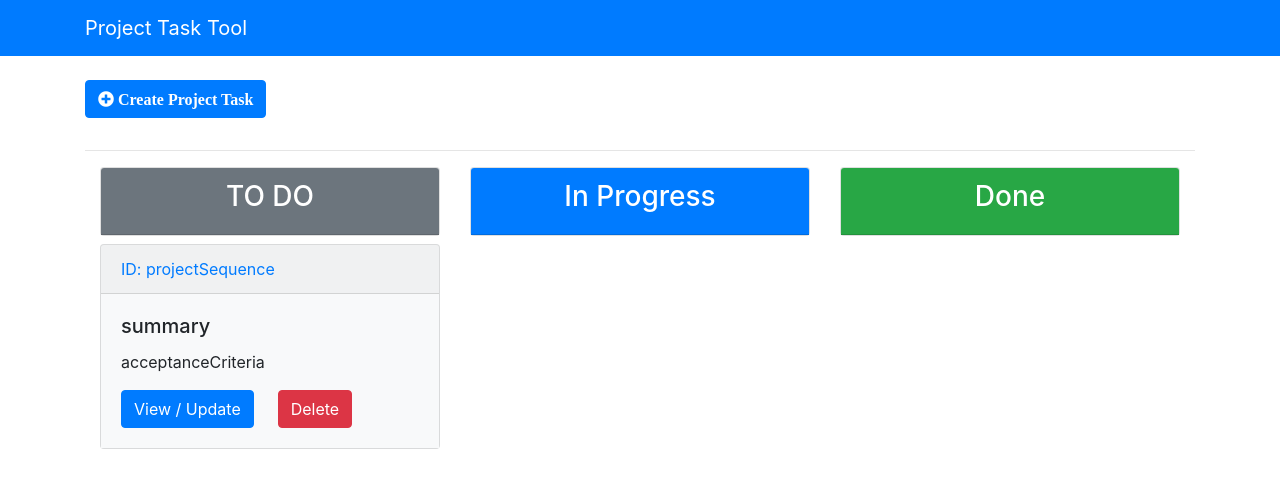
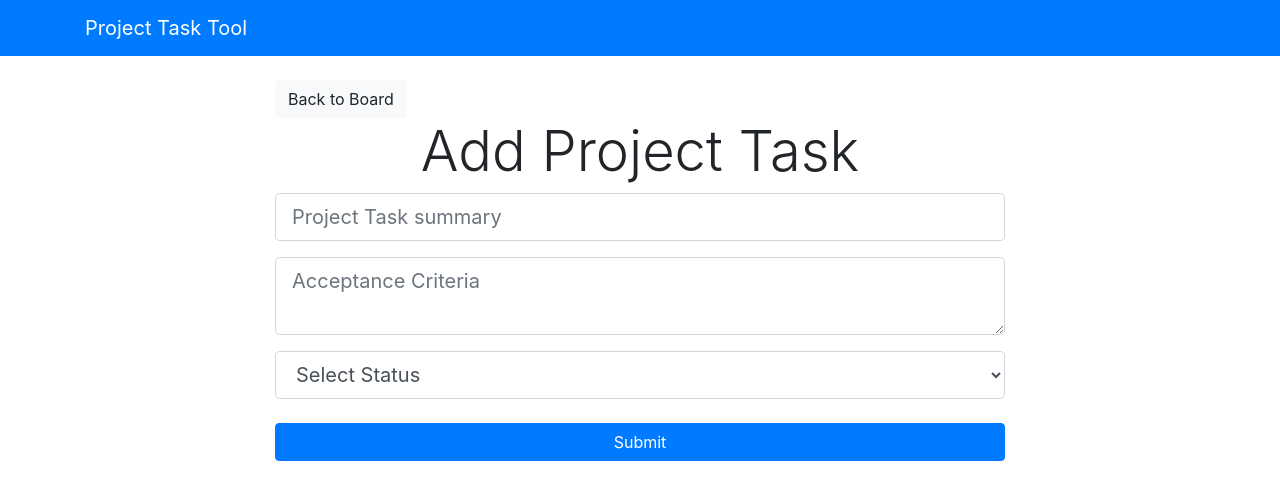
Before and after one commit to AgileIntYoutube/freeProjectBoardReactReduxFrontend, a React (Create React App) app: page /addProjectTask in a window 1280 px wide. Shown: the top 500 px of the page. Built offline with nearby package versions, Linux system fonts and the light colour scheme.

Commit message:
added forms

```diff
--- a/src/App.js
+++ b/src/App.js
@@ -4,14 +4,20 @@
 import "bootstrap/dist/css/bootstrap.min.css";
 import Navbar from "./components/Navbar";
 import ProjectBoard from "./components/ProjectBoard";
+import { BrowserRouter as Router, Route } from "react-router-dom";
+import AddProjectTask from "./components/AddProjectTask";
 
 class App extends Component {
   render() {
     return (
-      <div>
-        <Navbar />
-        <ProjectBoard />
-      </div>
+      <Router>
+        <div>
+          <Navbar />
+
+          <Route exact path="/" component={ProjectBoard} />
+          <Route exact path="/addProjectTask" component={AddProjectTask} />
+        </div>
+      </Router>
     );
   }
 }
--- /dev/null
+++ b/src/components/AddProjectTask.js
@@ -0,0 +1,54 @@
+import React, { Component } from "react";
+
+class AddProjectTask extends Component {
+  render() {
+    return (
+      <div className="addProjectTask">
+        <div className="container">
+          <div className="row">
+            <div className="col-md-8 m-auto">
+              <a href="/" className="btn btn-light">
+                Back to Board
+              </a>
+              <h4 className="display-4 text-center">Add Project Task</h4>
+              <form>
+                <div className="form-group">
+                  <input
+                    type="text"
+                    className="form-control form-control-lg"
+                    name="summary"
+                    placeholder="Project Task summary"
+                  />
+                </div>
+                <div className="form-group">
+                  <textarea
+                    className="form-control form-control-lg"
+                    placeholder="Acceptance Criteria"
+                    name="acceptanceCriteria"
+                  />
+                </div>
+                <div className="form-group">
+                  <select
+                    className="form-control form-control-lg"
+                    name="status"
+                  >
+                    <option value="">Select Status</option>
+                    <option value="TO_DO">TO DO</option>
+                    <option value="IN_PROGRESS">IN PROGRESS</option>
+                    <option value="DONE">DONE</option>
+                  </select>
+                </div>
+                <input
+                  type="submit"
+                  className="btn btn-primary btn-block mt-4"
+                />
+              </form>
+            </div>
+          </div>
+        </div>
+      </div>
+    );
+  }
+}
+
+export default AddProjectTask;
--- a/src/components/ProjectBoard.js
+++ b/src/components/ProjectBoard.js
@@ -1,12 +1,13 @@
 import React, { Component } from "react";
+import { Link } from "react-router-dom";
 
 class ProjectBoard extends Component {
   render() {
     return (
       <div className="container">
-        <a href="/ProjectTaskForm.html" className="btn btn-primary mb-3">
+        <Link to="/addProjectTask" className="btn btn-primary mb-3">
           <i className="fas fa-plus-circle"> Create Project Task</i>
-        </a>
+        </Link>
         <br />
         <hr />
         <div className="container">
```
